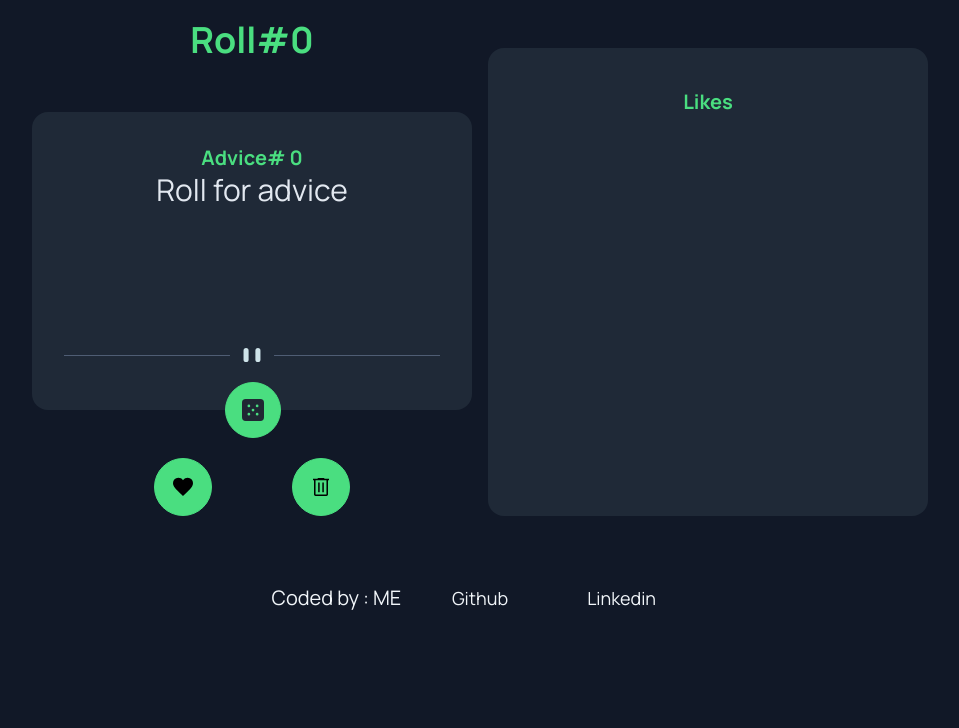
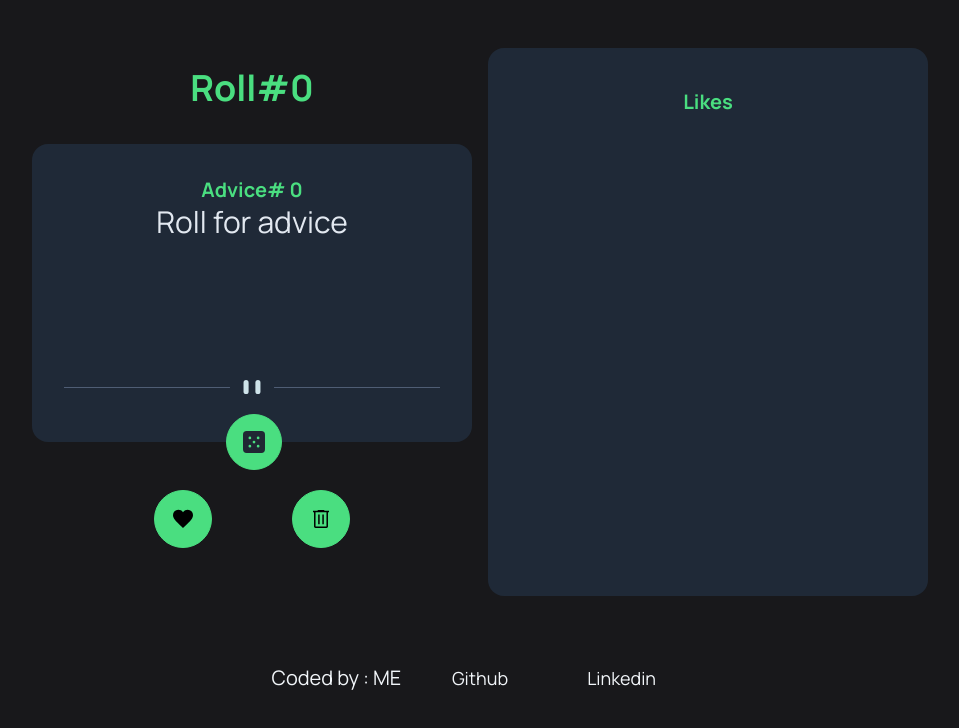
Before and after one commit to Denito37/advice_generator, a React (Vite) app: page / in a window 1280 px wide. Shown: the top 728 px of the page, without its empty margins (160-1119 px from the left). Built offline with nearby package versions, Linux system fonts and the light colour scheme.

Commit message:
bg-color change, loading component added

```diff
--- a/package.json
+++ b/package.json
@@ -13,7 +13,8 @@
   },
   "dependencies": {
     "react": "^18.2.0",
-    "react-dom": "^18.2.0"
+    "react-dom": "^18.2.0",
+    "swr": "^2.1.2"
   },
   "devDependencies": {
     "@types/react": "^18.0.26",
--- a/src/App.jsx
+++ b/src/App.jsx
@@ -1,9 +1,11 @@
-import { useState, useEffect } from 'react'
+import { useState } from 'react'
+import Loading from './components/loading'
 import Header from './components/header'
 import Roll from './components/rollAdvice'
 import Buttons from './components/buttons'
 import Likes from './components/likes'
 import Footer from './components/footer'
+
 
 function App() {
   const [count, setCount] = useState(0);
@@ -13,29 +15,29 @@ function App() {
   let itemsArray = localStorage.getItem('advice') ? JSON.parse(localStorage.getItem('advice')) : [];
 
   const setQuote = async () =>{
-    const res = await fetch("https://api.adviceslip.com/advice" , {cache:"no-cache" });// * no-cache prevents repeated advice
-    const data = await res.json();
-    setAdvice(data.slip.advice);
+    setAdvice(<Loading />)
+    const res = await fetch("https://api.adviceslip.com/advice", {cache:"no-cache"} )
+    const data = await res.json()
     setId(data.slip.id)
+    setAdvice(data.slip.advice)
   }
   const counter = () =>{
     setCount(count + 1)
   }
   const saveQuote = () =>{
     setLike([...like, advice])
-
     itemsArray.push(advice)
     localStorage.setItem('advice', JSON.stringify(itemsArray));
   }
   const deleteQuote = () =>{
     setLike([])
+    itemsArray = [];
     localStorage.clear();
-    itemsArray = [];
   }
 
   return (
     <div className=" mx-6 md:grid md:grid-cols-2 md:max-w-4xl md:mx-auto md:gap-x-4">
-      <div>
+      <div className=' md:my-12'>
       <Header count = {count} />
       <Roll advice={advice} id = {id} counter={counter} setQuote = {setQuote} />
       <Buttons save={saveQuote} trash = {deleteQuote} />
--- a/src/assets/index.js
+++ b/src/assets/index.js
@@ -1,5 +1,8 @@
+import { fromJSON } from 'postcss';
+
 export { default as Dice } from './icon-dice.svg';
 export { default as DividerMobile } from './pattern-divider-mobile.svg';
 export { default as DividerDesktop } from './pattern-divider-desktop.svg';
 export { default as Like } from './like.svg';
 export { default as Delete } from './trash.svg';
+export { default as Load} from './loading.svg'
--- /dev/null
+++ b/src/components/loading.jsx
@@ -0,0 +1,9 @@
+import { Load } from "../assets"
+export default function Loading(){
+
+    return(
+        <>
+            <img className=" animate-spin mx-auto" src={Load} width={'150px'} height={'150px'}></img>
+        </>
+    )
+}
--- a/src/components/rollAdvice.jsx
+++ b/src/components/rollAdvice.jsx
@@ -8,12 +8,12 @@ export default function Advice({counter , setQuote, advice, id}){
 
     return(
         <>
-            <section className="grid bg-gray-800 max-w-md min-h-fit border-0 rounded-2xl p-8 mx-auto my-8 relative ">
+            <section className="grid bg-gray-800 max-w-md min-h-fit border-0 rounded-2xl p-8 mx-auto mt-4 mb-8 relative ">
                 <h4 className=" text-green-400 text-center text-xl font-bold">Advice# {id} </h4>
                 <p className=" text-slate-200 text-center pb-2 h-40 text-3xl overflow-scroll">{advice}</p>
                 <img src={DividerDesktop} alt="divider" className="my-4" />
                 <button
-                className=" md:hover:animate-spin border border-green-400 bg-green-400 p-4 my-2 w-14 h-14 rounded-full absolute bottom-[-2.25rem] left-[43.8%]" onClick={getQuote}>
+                className=" md:hover:animate-spin border border-green-400 bg-green-400 p-4 my-2 w-14 h-14 rounded-full absolute bottom-[-2.25rem] left-[44%]" onClick={getQuote}>
                     <img src={Dice} alt="roll dice" className=" transition-all" />
                 </button>
             </section>
--- a/src/index.css
+++ b/src/index.css
@@ -10,7 +10,7 @@
   font-weight: 400;
 }
 body{
-  background-color: #111827;
+  background-color: #18181B;
 }
 .btn img{
   width: 1.5rem;
```
Also changed, not shown: src/assets/loading.svg (added), 1 other file (tests, documents, lock files or other folders).
